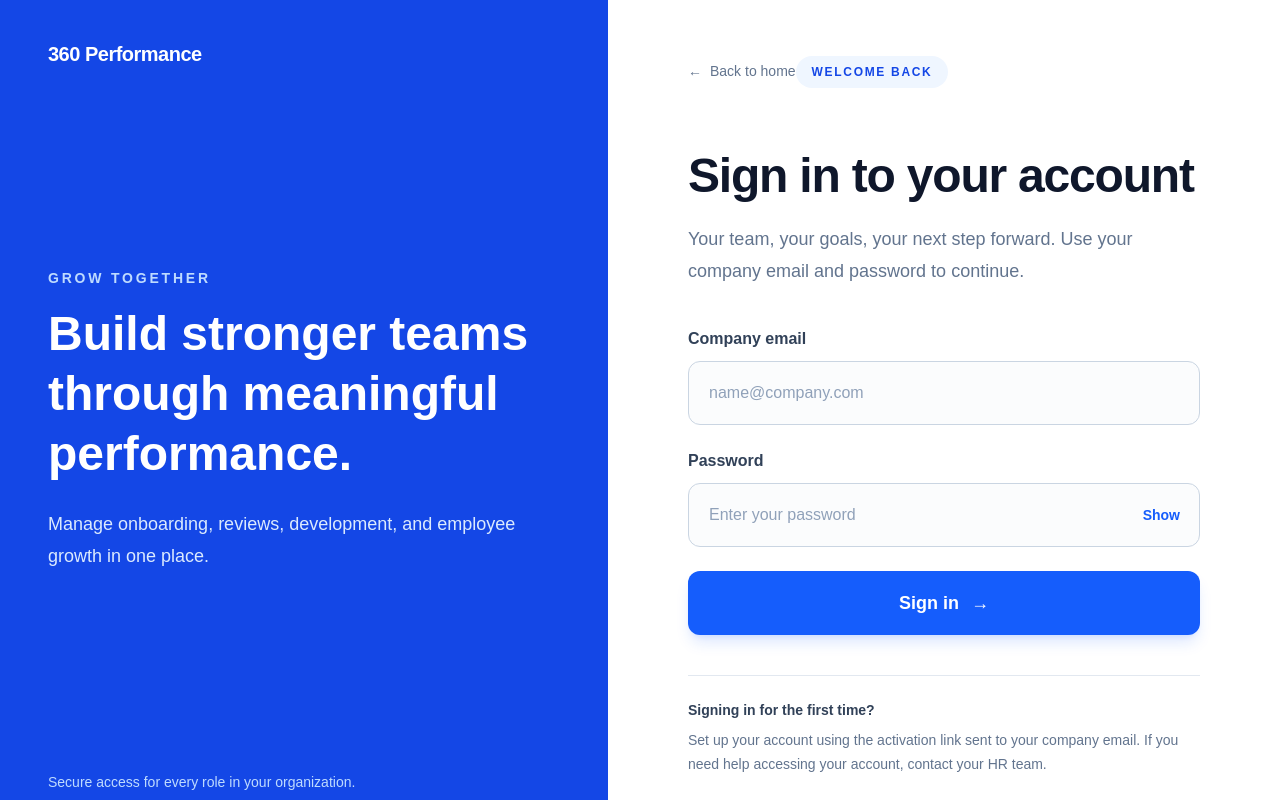
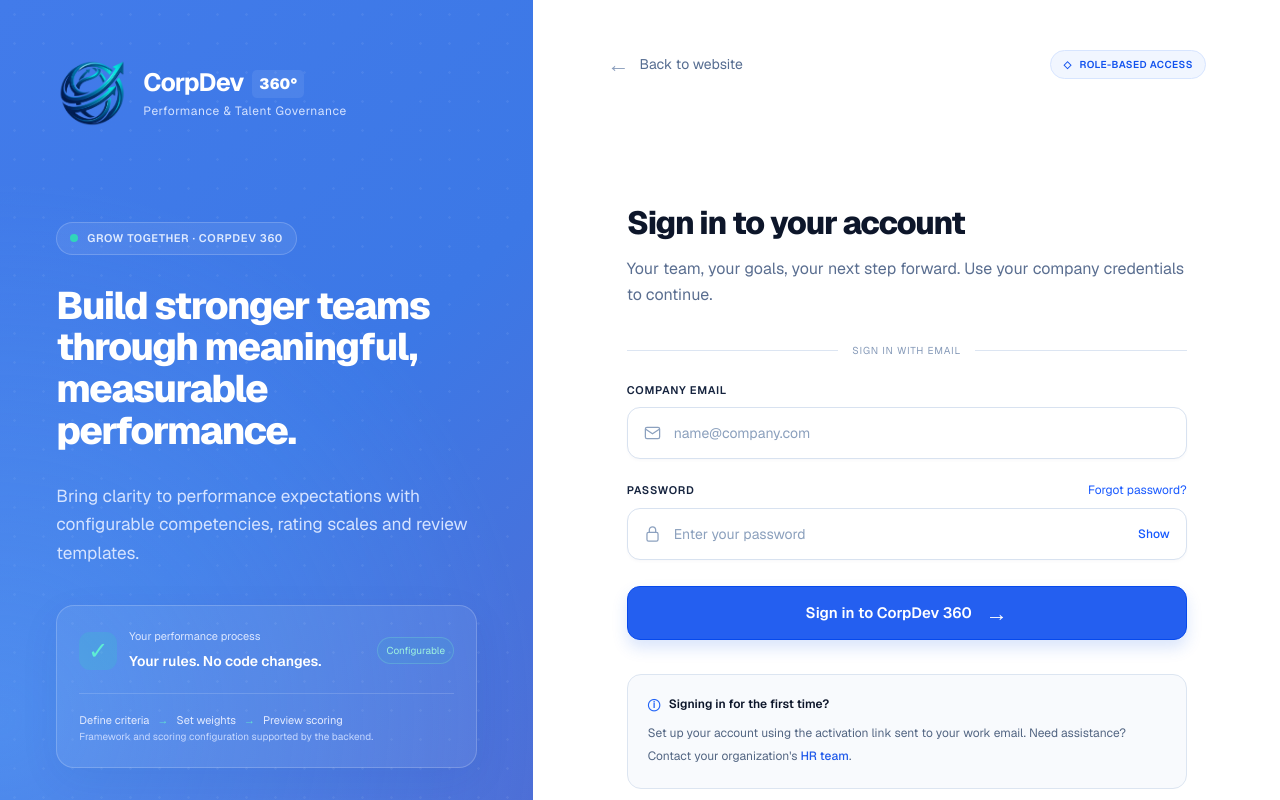
Before and after one commit to Satheesan-R/360-performance-platform-frontend, a Next.js app: page /login in a window 1280 px wide. Shown: the top 800 px of the page. Built offline with nearby package versions, Linux system fonts and the light colour scheme; no server answers.

Commit message:
Update the login page css and add the logo

```diff
--- /dev/null
+++ b/app/login/login.module.css
@@ -0,0 +1,71 @@
+
+.page { min-height: 100dvh; display: grid; grid-template-columns: minmax(0, 5fr) minmax(0, 7fr); background: #fff; color: #0d162a; font-family: var(--font-geist-sans), Arial, sans-serif; }
+.page * { box-sizing: border-box; }
+.page a { text-decoration: none; }
+.page :is(a, button, summary):focus-visible { outline: 3px solid #8ab0ff; outline-offset: 4px; }
+.brandPanel { padding: 56px clamp(30px, 4.4vw, 70px); display: flex; flex-direction: column; justify-content: space-between; gap: 64px; color: #fff; background: radial-gradient(circle at 0% 75%, #75b7ff55, transparent 60%), radial-gradient(circle, #ffffff10 1px, transparent 1.5px) 0 0 / 29px 29px, linear-gradient(135deg, #427bea 0%, #3c78e6 50%, #526cd2 100%); }
+.brand { display: inline-flex; align-items: center; gap: 15px; color: #fff; align-self: flex-start; }
+.brand strong { display: block; font-size: 25px; font-weight: 700; letter-spacing: -.9px; }
+.brand b { display: inline-block; padding: 3px 7px; margin-left: 4px; background: #ffffff13; border-radius: 5px; font-size: 15px; letter-spacing: .2px; vertical-align: middle; }
+.brand small { display: block; font-size: 12px; letter-spacing: .6px; color: #d4e2ff; margin-top: 1px; }
+.brandStory { margin-block: 30px; }
+.edition { display: inline-flex; flex-wrap: wrap; align-items: center; gap: 9px; padding: 7px 13px; border: 1px solid #ffffff30; border-radius: 30px; background: #ffffff13; color: #e0ebff; font-size: 11px; font-weight: 600; letter-spacing: .6px; }
+.edition i { width: 8px; height: 8px; background: #30d6ba; border-radius: 50%; }
+.brandStory h1 { font-size: clamp(32px, 3vw, 46px); line-height: 1.09; letter-spacing: -1.5px; font-weight: 750; margin: 30px 0; }
+.brandStory > p { color: #d5e3ff; font-size: clamp(16px, 1.35vw, 21px); line-height: 1.65; margin: 0; }
+.processCard { margin-top: 38px; padding: 22px; border: 1px solid #ffffff30; border-radius: 18px; background: #ffffff12; box-shadow: 0 12px 40px #102b8910; }
+.processHeading { display: flex; align-items: center; gap: 12px; }
+.check { display: grid; place-items: center; flex-shrink: 0; width: 38px; height: 38px; border-radius: 11px; background: #2bd5ba30; color: #5eefd3; font-size: 24px; }
+.processHeading small { display: block; font-size: 11px; color: #dce7ff; margin-bottom: 4px; }
+.processHeading strong { font-size: 14px; font-weight: 600; }
+.configTag { margin-left: auto; font-size: 10px; color: #9ef2df; padding: 5px 8px; border: 1px solid #80e3d044; border-radius: 18px; background: #2dd4bf18; }
+.processSteps { display: flex; flex-wrap: wrap; align-items: center; gap: 8px; margin-top: 20px; padding-top: 18px; border-top: 1px solid #ffffff26; font-size: 11px; color: #e5ecff; }
+.processSteps span:nth-child(even) { color: #63e5d0; }
+.processCard > p { font-size: 10px; line-height: 1.7; color: #c6d8ff; margin-bottom: 0; }
+.brandFoot { border-top: 1px solid #ffffff26; padding-top: 20px; display: flex; flex-wrap: wrap; gap: 8px 12px; font-size: 11px; line-height: 1.8; color: #b7ccff; }
+.brandFoot > span:first-child { color: #4fe6d1; }
+.formPanel { display: flex; flex-direction: column; min-width: 0; padding: 48px clamp(32px, 5.8vw, 94px) 28px; }
+.topBar { display: flex; align-items: center; justify-content: space-between; gap: 20px; width: 100%; max-width: 650px; margin-inline: auto; }
+.back { display: inline-flex; align-items: center; gap: 10px; color: #566d91; font-size: 14px; white-space: nowrap; }
+.back span { color: #8b9ebd; font-size: 22px; }
+.back:hover { color: #1555f4; }
+.accessBadge { display: inline-flex; align-items: center; gap: 8px; padding: 6px 12px; border: 1px solid #d7e5ff; border-radius: 30px; background: #f1f6ff; color: #1252ee; font-size: 10px; font-weight: 600; letter-spacing: .4px; white-space: nowrap; }
+.formContent { width: 100%; max-width: 560px; margin: auto; padding-block: 86px; }
+.mobileBrand { display: none; }
+.formContent h2 { font-size: clamp(29px, 2.5vw, 38px); line-height: 1.2; font-weight: 750; letter-spacing: -1.3px; margin: 0 0 14px; }
+.intro { color: #5a6e90; font-size: 16px; line-height: 1.65; margin: 0; }
+.formDivider { display: flex; align-items: center; gap: 14px; margin: 34px 0 24px; color: #879bb9; font-size: 10px; letter-spacing: .8px; }
+.formDivider span { height: 1px; flex: 1; background: #dce5f2; }
+.form { display: grid; gap: 22px; }
+.form label { display: block; margin-bottom: 9px; color: #15233e; font-size: 11px; letter-spacing: .7px; font-weight: 600; text-transform: uppercase; }
+.inputWrap { position: relative; }
+.inputIcon { position: absolute; left: 16px; top: 50%; transform: translateY(-50%); width: 19px; height: 19px; color: #8ca1bf; pointer-events: none; }
+.form input { width: 100%; min-height: 52px; border: 1px solid #d8e2f0; border-radius: 13px; padding: 13px 16px 13px 46px; background: #fff; color: #182743; font-size: 14px; box-shadow: 0 2px 3px #152a4d06; outline: none; }
+.form input::placeholder { color: #8ba0bd; }
+.form input:focus { border-color: #5d8fff; box-shadow: 0 0 0 3px #e7efff; }
+.form .passwordInput { padding-right: 70px; }
+.passwordLabel { display: flex; align-items: baseline; justify-content: space-between; gap: 12px; }
+.passwordHelp { position: relative; margin-bottom: 9px; }
+.passwordHelp summary { list-style: none; cursor: pointer; font-size: 12px; color: #1859ff; }
+.passwordHelp summary::-webkit-details-marker { display: none; }
+.passwordHelp p { position: absolute; right: 0; top: 18px; z-index: 2; width: min(270px, 75vw); padding: 16px; background: #f1f6ff; border: 1px solid #d5e3ff; border-radius: 10px; box-shadow: 0 6px 20px #16356515; color: #4e6488; font-size: 12px; line-height: 1.7; }
+.showPassword { position: absolute; inset-block: 0; right: 0; border: 0; padding-inline: 17px; border-radius: 0 13px 13px 0; color: #1558ff; background: transparent; cursor: pointer; font-size: 12px; font-weight: 500; }
+.submit { display: flex; align-items: center; justify-content: center; gap: 14px; min-height: 54px; margin-top: 4px; border: 1px solid #0649ed; border-radius: 13px; background: #245ff0; color: #fff; font-size: 15px; font-weight: 600; box-shadow: 0 8px 15px #2164e92b; cursor: pointer; }
+.submit span { font-size: 22px; }
+.submit:hover { background: #174dd8; }
+.submit:disabled { opacity: .65; cursor: wait; }
+.error { padding: 13px 16px; margin: 0; color: #b42318; background: #fff3f1; border: 1px solid #ffcdc7; border-radius: 10px; font-size: 13px; line-height: 1.6; }
+.firstTime { margin-top: 34px; padding: 20px; border: 1px solid #dce5f1; border-radius: 14px; background: #f8fafd; }
+.firstTime h3 { font-size: 12px; font-weight: 600; margin: 0 0 9px; }
+.firstTime h3 span { color: #1f62f7; margin-right: 6px; }
+.firstTime p { color: #526582; font-size: 12px; line-height: 1.9; margin: 0; }
+.firstTime strong { color: #215aea; font-weight: 500; }
+.formFoot { text-align: center; color: #8ba0bd; font-size: 11px; line-height: 1.8; }
+@media (min-width: 1600px) { .brandPanel { padding-block: 70px; } .formPanel { padding-top: 60px; padding-bottom: 44px; } .brandStory h1 { font-size: 46px; } .formContent { padding-block: 110px; } }
+@media (max-width: 1100px) { .brandPanel { padding: 36px 28px; } .formPanel { padding: 36px 32px 24px; } .brandStory h1 { font-size: 35px; } .brand small { font-size: 10px; } .configTag { display: none; } .topBar { flex-wrap: wrap; gap: 14px; } }
+@media (max-width: 800px) { .page { grid-template-columns: 1fr; } .brandPanel { display: none; } .formPanel { min-height: 100dvh; padding: 28px 24px 22px; } .formContent { padding-block: 56px; } .mobileBrand { display: block; margin: 0 0 30px; font-size: 22px; font-weight: 700; letter-spacing: -.7px; } .mobileBrand span { color: #245ff0; } .topBar { max-width: 560px; } }
+@media (max-width: 400px) { .formPanel { padding-inline: 20px; } .accessBadge { font-size: 8px; padding: 6px 8px; } .back { font-size: 12px; } .formContent { padding-block: 40px; } .formContent h2 { font-size: 29px; } .intro { font-size: 14px; } }
+@media (prefers-reduced-motion: no-preference) { .submit, .form input, .back { transition: background .15s ease, box-shadow .15s ease, border-color .15s ease; } }
+
+.loginBrandMark { display: block; width: 72px; height: 72px; object-fit: contain; flex-shrink: 0; background: transparent; }
+.mobileBrandMark { display: inline-block; width: 36px; height: 36px; object-fit: contain; vertical-align: middle; margin-right: 9px; background: transparent; }
--- a/app/login/loginpage.tsx
+++ b/app/login/loginpage.tsx
@@ -3,6 +3,8 @@
 import { FormEvent, useState } from "react";
 import { useRouter } from "next/navigation";
 import Link from "next/link";
+import Image from "next/image";
+import styles from "./login.module.css";
 import { authService } from "@/services/auth.service";
 import { getApiErrorMessage } from "@/lib/api";
 import { saveSession } from "@/lib/auth";
@@ -40,104 +42,54 @@ export default function LoginPage() {
   }
 
   return (
-    <main className="grid min-h-screen bg-slate-50 lg:grid-cols-[0.95fr_1.05fr]">
-      <section className="hidden bg-blue-700 px-12 py-10 text-white lg:flex lg:flex-col lg:justify-between">
-        <p className="text-xl font-bold tracking-tight">360 Performance</p>
-        <div className="max-w-lg">
-          <p className="mb-4 text-sm font-semibold uppercase tracking-[0.2em] text-blue-200">
-            Grow together
-          </p>
-          <h1 className="text-5xl font-bold leading-tight">
-            Build stronger teams through meaningful performance.
-          </h1>
-          <p className="mt-6 text-lg leading-8 text-blue-100">
-            Manage onboarding, reviews, development, and employee growth in one place.
-          </p>
+    <main className={styles.page}>
+      <section className={styles.brandPanel} aria-labelledby="brand-heading">
+        <Link href="/" className={styles.brand} aria-label="CorpDev 360 home">
+          <Image src="/images/corpdev360-mark.png" alt="" width={72} height={72} className={styles.loginBrandMark} />
+          <span><strong>CorpDev <b>360°</b></strong><small>Performance &amp; Talent Governance</small></span>
+        </Link>
+        <div className={styles.brandStory}>
+          <span className={styles.edition}><i aria-hidden="true" />GROW TOGETHER · CORPDEV 360</span>
+          <h1 id="brand-heading">Build stronger teams through meaningful, measurable performance.</h1>
+          <p>Bring clarity to performance expectations with configurable competencies, rating scales and review templates.</p>
+          <div className={styles.processCard}>
+            <div className={styles.processHeading}><span className={styles.check} aria-hidden="true">✓</span><div><small>Your performance process</small><strong>Your rules. No code changes.</strong></div><span className={styles.configTag}>Configurable</span></div>
+            <div className={styles.processSteps}><span>Define criteria</span><span aria-hidden="true">→</span><span>Set weights</span><span aria-hidden="true">→</span><span>Preview scoring</span></div>
+            <p>Framework and scoring configuration supported by the backend.</p>
+          </div>
         </div>
-        <p className="text-sm text-blue-200">Secure access for every role in your organization.</p>
+        <div className={styles.brandFoot}><span aria-hidden="true">◇</span> Role-based access <span aria-hidden="true">·</span> Configurable frameworks <span aria-hidden="true">·</span> Review templates</div>
       </section>
 
-      <section aria-labelledby="login-heading" className="flex items-center justify-center bg-white px-6 py-10 sm:px-10 sm:py-14 lg:px-12 xl:px-20">
-        <div className="w-full max-w-xl">
-          <Link href="/" className="mb-10 inline-flex items-center gap-2 rounded-md text-sm font-medium text-slate-500 transition hover:text-blue-700 focus-visible:outline-2 focus-visible:outline-offset-4 focus-visible:outline-blue-600 sm:mb-12">
-            <span aria-hidden="true">←</span> Back to home
-          </Link>
-          <div className="mb-8 lg:hidden">
-            <p className="text-xl font-bold text-blue-700">360 Performance</p>
-          </div>
-
-          <p className="inline-flex rounded-full bg-blue-50 px-4 py-2 text-xs font-bold tracking-[0.14em] text-blue-700">WELCOME BACK</p>
-          <h2 id="login-heading" className="mt-5 max-w-lg text-4xl font-bold leading-[1.12] tracking-tight text-slate-900 sm:text-5xl">Sign in to your account</h2>
-          <p className="mt-5 max-w-lg text-base leading-7 text-slate-500 sm:text-lg sm:leading-8">
-            Your team, your goals, your next step forward. Use your company email and password to continue.
-          </p>
-
-          <form className="mt-9 space-y-6 sm:mt-10" onSubmit={handleSubmit} noValidate aria-busy={isLoading}>
+      <section className={styles.formPanel} aria-labelledby="login-heading">
+        <div className={styles.topBar}><Link href="/" className={styles.back}><span aria-hidden="true">←</span> Back to website</Link><span className={styles.accessBadge}><span aria-hidden="true">◇</span> ROLE-BASED ACCESS</span></div>
+        <div className={styles.formContent}>
+          <p className={styles.mobileBrand}><Image src="/images/corpdev360-mark.png" alt="" width={36} height={36} className={styles.mobileBrandMark} />CorpDev <span>360°</span></p>
+          <h2 id="login-heading">Sign in to your account</h2>
+          <p className={styles.intro}>Your team, your goals, your next step forward. Use your company credentials to continue.</p>
+          <div className={styles.formDivider}><span />SIGN IN WITH EMAIL<span /></div>
+          <form className={styles.form} onSubmit={handleSubmit} noValidate aria-busy={isLoading}>
             <div>
-              <label htmlFor="email" className="mb-2.5 block text-base font-semibold text-slate-700">
-                Company email
-              </label>
-              <input
-                id="email"
-                name="email"
-                type="email"
-                autoComplete="email"
-                value={email}
-                onChange={(event) => setEmail(event.target.value)}
-                placeholder="name@company.com"
-                className="min-h-14 w-full rounded-xl border border-slate-300 bg-slate-50/60 px-5 py-4 text-base text-slate-900 outline-none transition placeholder:text-slate-400 hover:border-slate-400 focus:border-blue-500 focus:bg-white focus:ring-4 focus:ring-blue-100 sm:min-h-16"
-              />
-            </div>
-
-            <div>
-              <div className="mb-2.5 flex items-center justify-between">
-                <label htmlFor="password" className="text-base font-semibold text-slate-700">
-                  Password
-                </label>
-              </div>
-              <div className="relative">
-                <input
-                  id="password"
-                  name="password"
-                  type={showPassword ? "text" : "password"}
-                  autoComplete="current-password"
-                  value={password}
-                  onChange={(event) => setPassword(event.target.value)}
-                  placeholder="Enter your password"
-                  className="min-h-14 w-full rounded-xl border border-slate-300 bg-slate-50/60 px-5 py-4 pr-20 text-base text-slate-900 outline-none transition placeholder:text-slate-400 hover:border-slate-400 focus:border-blue-500 focus:bg-white focus:ring-4 focus:ring-blue-100 sm:min-h-16"
-                />
-                <button
-                  type="button"
-                  aria-label={showPassword ? "Hide password" : "Show password"}
-                  aria-pressed={showPassword}
-                  onClick={() => setShowPassword((visible) => !visible)}
-                  className="absolute inset-y-0 right-0 rounded-r-xl px-5 text-sm font-semibold text-blue-600 hover:text-blue-700 focus-visible:outline-2 focus-visible:outline-offset-2 focus-visible:outline-blue-600"
-                >
-                  {showPassword ? "Hide" : "Show"}
-                </button>
+              <label htmlFor="email">Company email</label>
+              <div className={styles.inputWrap}>
+                <svg className={styles.inputIcon} aria-hidden="true" viewBox="0 0 24 24" fill="none" stroke="currentColor" strokeWidth="1.6"><rect x="3" y="5" width="18" height="14" rx="2" /><path d="m3 7 9 6 9-6" /></svg>
+                <input id="email" name="email" type="email" autoComplete="email" value={email} onChange={(event) => setEmail(event.target.value)} placeholder="name@company.com" aria-describedby={error ? "login-error" : undefined} />
               </div>
             </div>
-
-            {error && (
-              <p role="alert" className="rounded-xl border border-red-200 bg-red-50 px-4 py-3 text-sm text-red-700">
-                {error}
-              </p>
-            )}
-
-            <button
-              type="submit"
-              disabled={isLoading}
-              className="flex min-h-14 w-full items-center justify-center gap-3 rounded-xl bg-blue-600 px-5 py-4 text-base font-semibold text-white shadow-lg shadow-blue-600/15 transition hover:bg-blue-700 focus:outline-none focus:ring-4 focus:ring-blue-200 disabled:cursor-not-allowed disabled:opacity-60 sm:min-h-16 sm:text-lg"
-            >
-              {isLoading ? "Signing in..." : "Sign in"}
-              {!isLoading && <span aria-hidden="true">→</span>}
-            </button>
+            <div>
+              <div className={styles.passwordLabel}><label htmlFor="password">Password</label><details className={styles.passwordHelp}><summary>Forgot password?</summary><p>Contact your organization&apos;s HR team for help recovering access to your account.</p></details></div>
+              <div className={styles.inputWrap}>
+                <svg className={styles.inputIcon} aria-hidden="true" viewBox="0 0 24 24" fill="none" stroke="currentColor" strokeWidth="1.6"><rect x="5" y="10" width="14" height="11" rx="2" /><path d="M8 10V7a4 4 0 0 1 8 0v3" /></svg>
+                <input id="password" name="password" type={showPassword ? "text" : "password"} autoComplete="current-password" value={password} onChange={(event) => setPassword(event.target.value)} placeholder="Enter your password" className={styles.passwordInput} aria-describedby={error ? "login-error" : undefined} />
+                <button type="button" aria-label={showPassword ? "Hide password" : "Show password"} aria-pressed={showPassword} onClick={() => setShowPassword((visible) => !visible)} className={styles.showPassword}>{showPassword ? "Hide" : "Show"}</button>
+              </div>
+            </div>
+            {error && <p id="login-error" role="alert" className={styles.error}>{error}</p>}
+            <button type="submit" disabled={isLoading} className={styles.submit}>{isLoading ? "Signing in..." : "Sign in to CorpDev 360"}{!isLoading && <span aria-hidden="true">→</span>}</button>
           </form>
-          <div className="mt-8 border-t border-slate-200 pt-6 sm:mt-10">
-            <p className="text-sm font-semibold text-slate-700">Signing in for the first time?</p>
-            <p className="mt-2 text-sm leading-6 text-slate-500">Set up your account using the activation link sent to your company email. If you need help accessing your account, contact your HR team.</p>
-          </div>
+          <aside className={styles.firstTime}><h3><span aria-hidden="true">ⓘ</span> Signing in for the first time?</h3><p>Set up your account using the activation link sent to your work email. Need assistance? Contact your organization&apos;s <strong>HR team</strong>.</p></aside>
         </div>
+        <footer className={styles.formFoot}>© {new Date().getFullYear()} CorpDev 360. All rights reserved.</footer>
       </section>
     </main>
   );
--- a/components/landing/landing-footer.tsx
+++ b/components/landing/landing-footer.tsx
@@ -1,4 +1,5 @@
 import Link from "next/link";
+import Image from "next/image";
 import styles from "./landing.module.css";
 
 export default function LandingFooter() {
@@ -9,7 +10,7 @@ export default function LandingFooter() {
         <div className={styles.actions}><a href="#request-access" className={styles.button}>Request Access →</a><a href="#platform" className={[styles.button, styles.secondary, styles.outlineAction].join(" ")}>Explore the Platform ↗</a></div>
         <div id="request-access" className={styles.accessInstructions} tabIndex={-1}><h3>Request your account from HR.</h3><p>Ask your organization&apos;s HR team to invite you using your company email. Follow the activation instructions in that email. Already invited? <Link href="/login">Log in</Link>.</p></div>
       </div></div></section>
-      <footer className={styles.footer}><div className={styles.container}><div className={styles.footerSimple}><Link href="/" className={styles.brand}>CorpDev <span>360</span></Link><p>Configurable performance management for your organization.</p><nav aria-label="Footer navigation"><a href="#security">Governance</a><a href="#faq">FAQ</a><Link href="/login">Login</Link></nav></div><div className={styles.copyright}>© {new Date().getFullYear()} CorpDev 360. All rights reserved.</div></div></footer>
+      <footer className={styles.footer}><div className={styles.container}><div className={styles.footerSimple}><Link href="/" className={[styles.brand, styles.brandWithMark].join(" ")}><Image src="/images/corpdev360-mark.png" alt="" width={36} height={36} className={styles.brandMark} /><span className={styles.brandWordmark}>CorpDev <span>360</span></span></Link><p>Configurable performance management for your organization.</p><nav aria-label="Footer navigation"><a href="#security">Governance</a><a href="#faq">FAQ</a><Link href="/login">Login</Link></nav></div><div className={styles.copyright}>© {new Date().getFullYear()} CorpDev 360. All rights reserved.</div></div></footer>
     </>
   );
 }
--- a/components/landing/landing-header.tsx
+++ b/components/landing/landing-header.tsx
@@ -2,6 +2,7 @@
 
 import { useRef, useState } from "react";
 import Link from "next/link";
+import Image from "next/image";
 import styles from "./landing.module.css";
 
 const navigation = [
@@ -24,7 +25,7 @@ export default function LandingHeader() {
       }
     }}>
       <nav className={[styles.container, styles.nav, styles.scopeNav].join(" ")} aria-label="Main navigation">
-        <Link href="/" className={styles.brand} aria-label="CorpDev 360 home">CorpDev <span>360</span></Link>
+        <Link href="/" className={[styles.brand, styles.brandWithMark].join(" ")} aria-label="CorpDev 360 home"><Image src="/images/corpdev360-mark.png" alt="" width={36} height={36} className={styles.brandMark} /><span className={styles.brandWordmark}>CorpDev <span>360</span></span></Link>
         <button ref={toggle} type="button" className={styles.menuToggle} aria-expanded={open} aria-controls="landing-navigation" onClick={() => setOpen(!open)}>
           {open ? "Close" : "Menu"}<span aria-hidden="true">{open ? " ×" : " ☰"}</span>
         </button>
--- a/components/landing/landing.module.css
+++ b/components/landing/landing.module.css
@@ -1779,3 +1779,7 @@
 .heroTeamPhoto { position: relative; width: 100%; aspect-ratio: 4 / 5; overflow: hidden; border-radius: 16px; background: #edf3ff; }
 .heroTeamImage { object-fit: cover; object-position: center; }
 @media (max-width: 800px) { .heroTeamPhoto { aspect-ratio: 5 / 4; } }
+.brandWithMark { display: inline-flex; align-items: center; gap: 9px; }
+.brandMark { display: block; width: 36px; height: 36px; object-fit: contain; flex-shrink: 0; background: transparent; }
+.brand .brandWordmark { color: var(--ink); white-space: nowrap; }
+@media (max-width: 560px) { .brandMark { width: 30px; height: 30px; } .brandWithMark { gap: 7px; } }
```
Also changed, not shown: public/images/corpdev360-mark.png (added).
